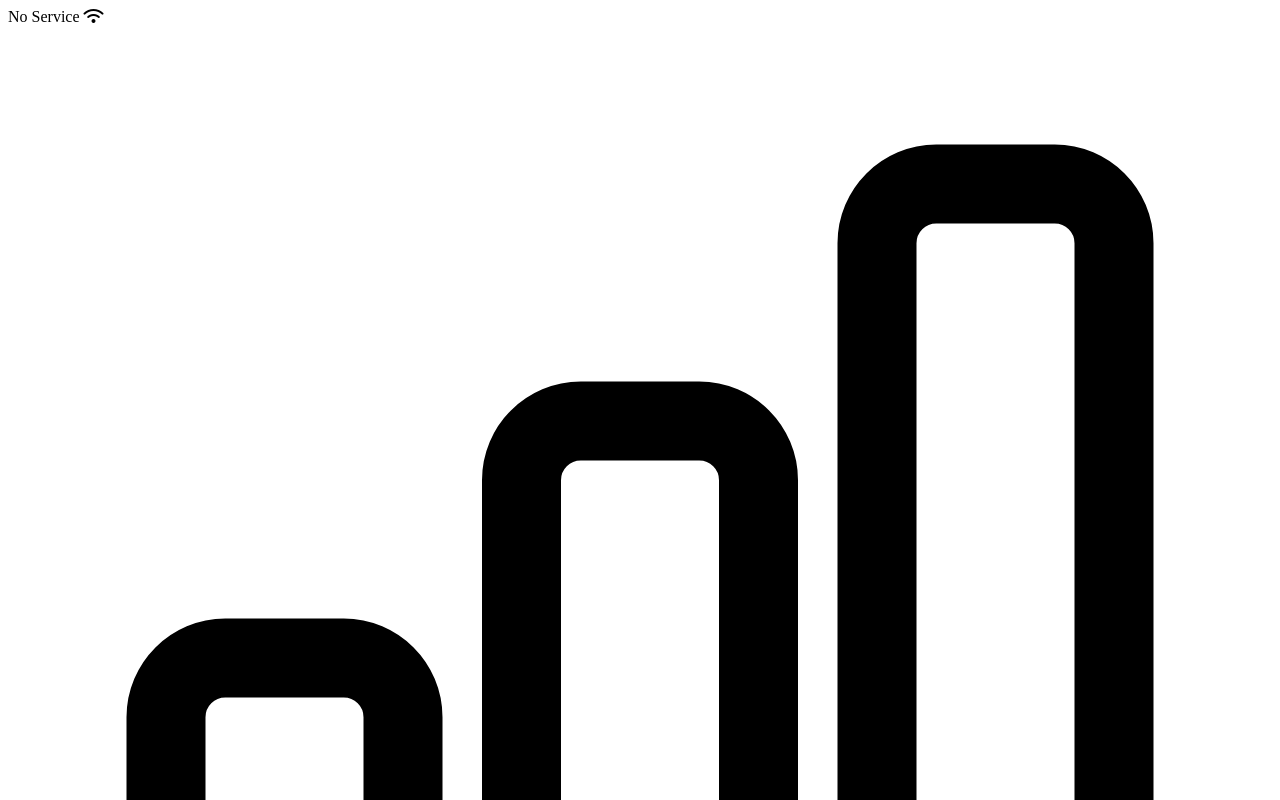
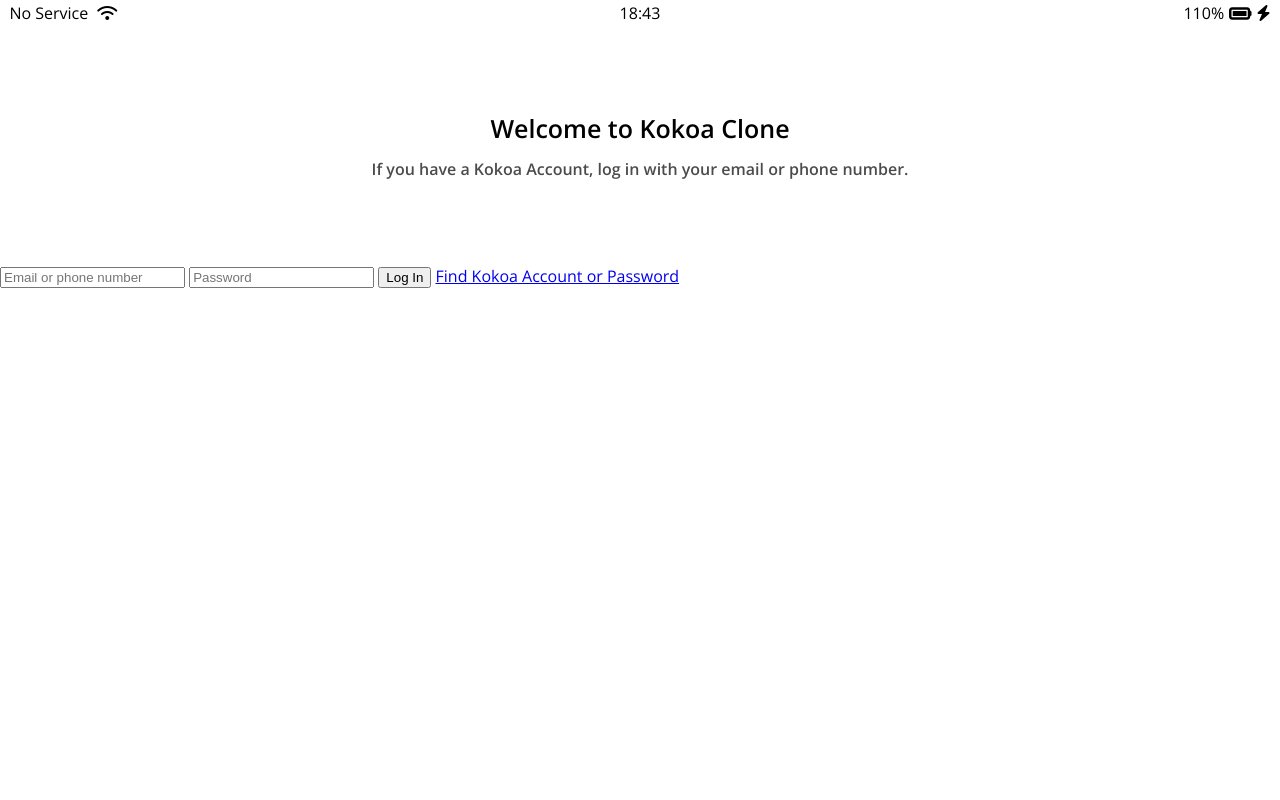
Before and after one commit to nasbcoder/kokoa-clone-2023, a plain HTML site: page index.html in a window 1280 px wide. Shown: the top 800 px of the page. Drawn offline with nearby package versions, Linux system fonts and the light colour scheme.

Commit message:
6.6 SIgn Up Screen part Three

```diff
--- /dev/null
+++ b/css/reset.css
@@ -0,0 +1,48 @@
+/* http://meyerweb.com/eric/tools/css/reset/
+   v2.0 | 20110126
+   License: none (public domain)
+*/
+
+html, body, div, span, applet, object, iframe,
+h1, h2, h3, h4, h5, h6, p, blockquote, pre,
+a, abbr, acronym, address, big, cite, code,
+del, dfn, em, img, ins, kbd, q, s, samp,
+small, strike, strong, sub, sup, tt, var,
+b, u, i, center,
+dl, dt, dd, ol, ul, li,
+fieldset, form, label, legend,
+table, caption, tbody, tfoot, thead, tr, th, td,
+article, aside, canvas, details, embed,
+figure, figcaption, footer, header, hgroup,
+menu, nav, output, ruby, section, summary,
+time, mark, audio, video {
+	margin: 0;
+	padding: 0;
+	border: 0;
+	font-size: 100%;
+	font: inherit;
+	vertical-align: baseline;
+}
+/* HTML5 display-role reset for older browsers */
+article, aside, details, figcaption, figure,
+footer, header, hgroup, menu, nav, section {
+	display: block;
+}
+body {
+	line-height: 1;
+}
+ol, ul {
+	list-style: none;
+}
+blockquote, q {
+	quotes: none;
+}
+blockquote:before, blockquote:after,
+q:before, q:after {
+	content: '';
+	content: none;
+}
+table {
+	border-collapse: collapse;
+	border-spacing: 0;
+}
--- /dev/null
+++ b/css/status-bar.css
@@ -0,0 +1,26 @@
+
+.status-bar {
+    display: flex;
+    justify-content: center;
+    padding: 5px 3px;
+}
+
+.status-bar__column{
+    width: 33%;
+}
+.status-bar__column:first-child span{
+    margin-right: 5px;
+}
+.status-bar__column:nth-child(2){
+    display: flex;
+    justify-content: center;
+}
+.status-bar__column:last-child{
+    display: flex;
+    justify-content: flex-end;
+    align-items: center;
+    }
+
+    .status-bar__column .fa-battery-full{
+margin: 0px 5px;
+    }
--- /dev/null
+++ b/css/styles.css
@@ -0,0 +1,25 @@
+@import url('https://fonts.googleapis.com/css2?family=Open+Sans:wght@400;600&display=swap');
+@import "reset.css";
+@import "status-bar.css";
+body{
+    font-family: 'Open Sans', sans-serif;
+}
+
+
+.welcome-header {
+    margin: 90px 0px;
+    text-align: center;
+    display: flex;
+    flex-direction: column;
+    align-items: center;
+    font-weight: 600;
+}
+.welcome-header__title{
+    margin-bottom: 20px;
+    font-size: 25px;
+}
+
+.welcome-header__text {
+    width: 60%;
+    opacity: 0.7;
+}
--- a/index.html
+++ b/index.html
@@ -1,29 +1,45 @@
 <!DOCTYPE html>
 <html lang="en">
 <head>
+    <link rel="stylesheet" href="css/styles.css" />
     <meta charset="UTF-8">
     <meta http-equiv="X-UA-Compatible" content="IE=edge">
     <meta name="viewport" content="width=device-width, initial-scale=1.0">
-    <title>Welcome to Kokoa Talk</title>
+    <title>Welcome to Kokoa Clone</title>
 </head>
 <body>
     <div class="status-bar">
 <div class="status-bar__column">
     <span>No Service</span>
     <i class="fas fa-wifi"></i>
-    <svg fill="none" stroke="currentColor" stroke-width="1.5" viewBox="0 0 24 24" xmlns="http://www.w3.org/2000/svg" aria-hidden="true">
-        <path stroke-linecap="round" stroke-linejoin="round" d="M3 13.125C3 12.504 3.504 12 4.125 12h2.25c.621 0 1.125.504 1.125 1.125v6.75C7.5 20.496 6.996 21 6.375 21h-2.25A1.125 1.125 0 013 19.875v-6.75zM9.75 8.625c0-.621.504-1.125 1.125-1.125h2.25c.621 0 1.125.504 1.125 1.125v11.25c0 .621-.504 1.125-1.125 1.125h-2.25a1.125 1.125 0 01-1.125-1.125V8.625zM16.5 4.125c0-.621.504-1.125 1.125-1.125h2.25C20.496 3 21 3.504 21 4.125v15.75c0 .621-.504 1.125-1.125 1.125h-2.25a1.125 1.125 0 01-1.125-1.125V4.125z"></path>
-      </svg>
+
 </div>
 <div class="status-bar__column">
     <span>18:43</span>
 </div>
 <div class="status-bar__column">
     <span>110%</span>
-    <i class="fas fa-battery-full"></i>
+    <i class="fas fa-battery-full fa-lg"></i>
     <i class="fas fa-solid fa-bolt"></i>
 </div>
     </div>
+
+<header class="welcome-header">
+    <h1 class="welcome-header__title">Welcome to Kokoa Clone</h1>
+    <p class="welcome-header__text">
+        If you have a Kokoa Account, log in with your email or phone number.
+    </p>
+</header>
+
+<form id="login-form">
+    <input type="text" placeholder="Email or phone number" />
+    <input type="password" placeholder="Password" />
+    <input type="submit" value="Log In" />
+    <a href="#">Find Kokoa Account or Password</a>
+</form>
+
+
+
     <script src="https://kit.fontawesome.com/6478f529f2.js" crossorigin="anonymous"></script>
 </body>
 </html>
```
